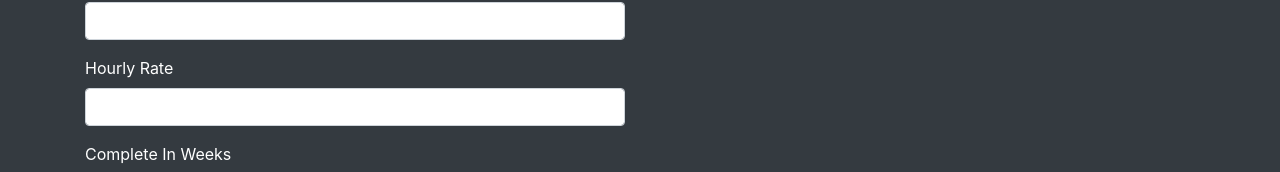
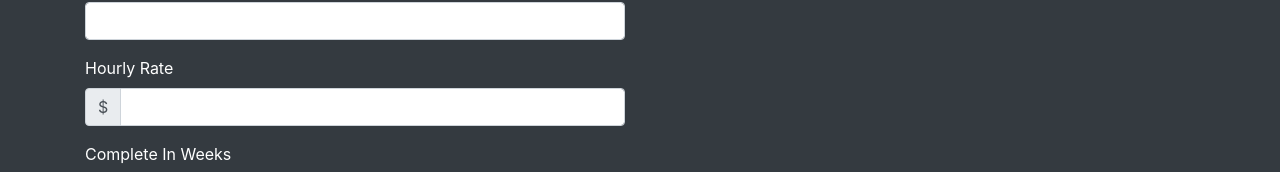
Before and after one commit to adamahrens/Railslancer, an Angular app in the folder freelance-frontend/: page /proposals/new in a window 1280 px wide. Shown: the part 576-748 px from the top of the page. Built offline with nearby package versions, Linux system fonts and the light colour scheme.

Commit message:
Tweaking some styles on the New Proposal Form

```diff
--- a/freelance-frontend/src/app/proposals/proposal-new.component.html
+++ b/freelance-frontend/src/app/proposals/proposal-new.component.html
@@ -24,7 +24,12 @@
         </div>
         <div class="form-group">
           <label for="hourly_rate">Hourly Rate</label>
-          <input #customer='ngModel' [(ngModel)]="proposal.hourly_rate" type="number" id="hourly_rate" name="hourly_rate" required class="form-control">
+          <div class="input-group">
+            <div class="input-group-prepend">
+              <div class="input-group-text">$</div>
+            </div>
+            <input #customer='ngModel' [(ngModel)]="proposal.hourly_rate" type="number" id="hourly_rate" name="hourly_rate" required class="form-control">
+          </div>
         </div>
         <div class="form-group">
           <label for="weeks_to_complete">Complete In Weeks</label>
```
